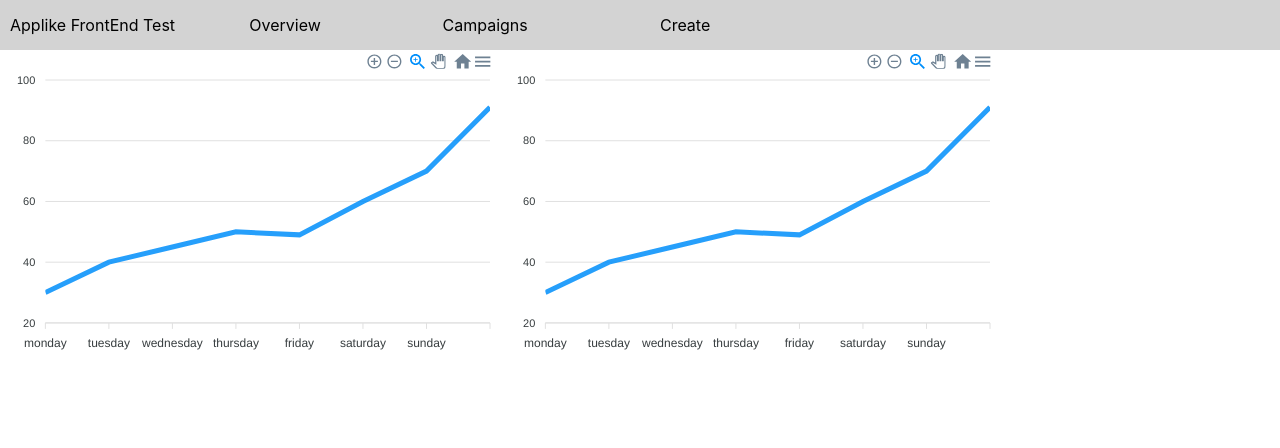
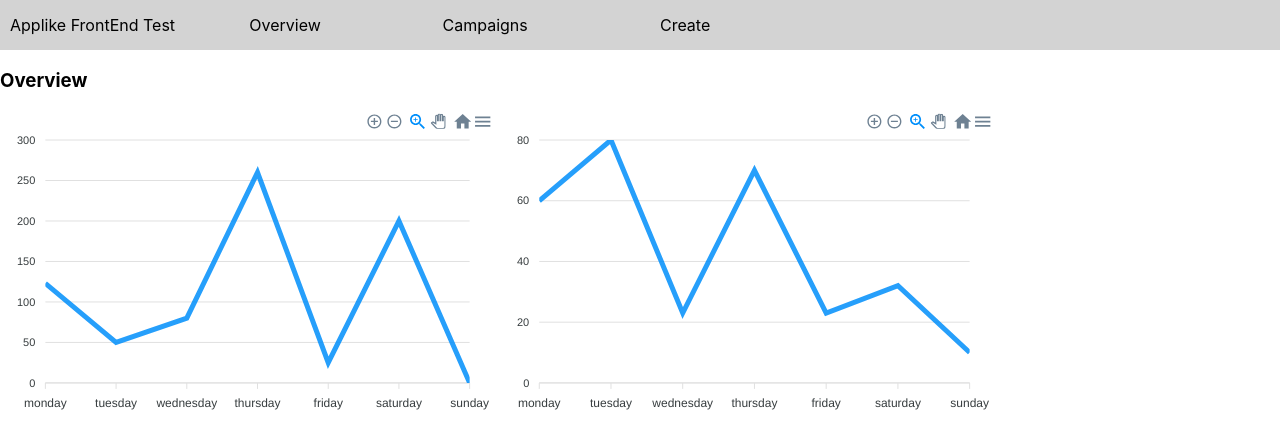
Before and after one commit to rscharfer/alike_codechallenge, a React (Create React App) app: page / in a window 1280 px wide. Shown: the top 448 px of the page. Built offline with nearby package versions, Linux system fonts and the light colour scheme.

Commit message:
tons of changes

```diff
--- a/src/App.css
+++ b/src/App.css
@@ -1,23 +1,24 @@
 /* crap css solution - use styled components or modular CSS */
 
+.overviewWrapper {
+  display: flex;
+}
 
 nav {
-  display:flex;
+  display: flex;
   flex-direction: row;
   align-items: center;
   background-color: lightgray;
+  margin-bottom: 10px;
 }
-
 
 nav > div {
   padding-left: 10px;
   padding-right: 10px;
 }
 
-
-
 .navigationList {
-  display:flex;
+  display: flex;
   flex-direction: row;
   margin: 0;
   padding: 0;
@@ -29,13 +30,12 @@ nav > div {
   text-align: center;
   /* give list item height which pushes up the height  */
   line-height: 50px;
-   /* remove the list style from the list items */
+  /* remove the list style from the list items */
   list-style: none;
   /* make it look like a button  */
   cursor: pointer;
-
 }
 
-.navigationList > li:hover{
+.navigationList > li:hover {
   background-color: darkgray;
 }
--- a/src/App.js
+++ b/src/App.js
@@ -1,65 +1,86 @@
-import React, { Fragment, useState, useReducer } from 'react';
-import Navigation from './Navigation'
-import Overview from './Overview'
-import Campaigns from './Campaigns'
-import Create from './Create'
+import React, { Fragment, useState, useReducer } from "react";
+import Navigation from "./Navigation";
+import Overview from "./Overview";
+import Campaigns from "./Campaigns";
+import Create from "./Create";
 
+// tests
+// styled components
+// type script
+// start a portfolio site
+// write marcel
 
+import "./App.css";
 
-import './App.css';
-
+const withHeader = (Component) => (props) => {
+  return (
+    <section>
+      <h3>{Component.name}</h3>
+      <Component {...props} />
+    </section>
+  );
+};
 
 const campaignReducer = (state, action) => {
-  switch(action.type){
-    case 'createCampaign' : {
-      return {... state, [action.payload.name] : {
-        installData: action.payload.installData,
-        revenueData: action.payload.revenueData
-      }}
+  switch (action.type) {
+    case "createCampaign": {
+      return {
+        ...state,
+        [action.payload.name]: {
+          installData: action.payload.installData,
+          revenueData: action.payload.revenueData,
+        },
+      };
     }
     default:
-      return state
+      return state;
   }
-}
+};
+//
 
 const initState = {
-  'campaign 1' : {
-    installData: [3],
-    revenueData: [4],
+  "campaign 1": {
+    installData: [0, 123, 50, 80, 260, 25, 200],
+    revenueData: [10, 60, 80, 23, 70, 23, 32],
   },
-  'campaign 2' : {
-    installData: [5],
-    revenueData: [6],
-  }
-}
+  "campaign 2": {
+    installData: [123, 50, 80, 260, 25, 200, 0],
+    revenueData: [60, 80, 23, 70, 23, 32, 10],
+  },
+};
 
 function App() {
-  const [currentView, setCurrentView] = useState('overview')
-  const [ campaignStore, dispatch ] = useReducer(campaignReducer, initState)
+  const [currentView, setCurrentView] = useState("overview");
+  const [campaignStore, dispatch] = useReducer(campaignReducer, initState);
 
-  const selectCampaignData = campaign => campaignStore[campaign]
+  const selectCampaignData = (campaign) => campaignStore[campaign];
 
-
+  const OverviewWithHeader = withHeader(Overview);
+  const CampaignsWithHeader = withHeader(Campaigns);
+  const CreateWithHeader = withHeader(Create);
 
   return (
     <Fragment>
-      <Navigation onNavChange = {setCurrentView}/>
-      {(function() {
+      <Navigation onNavChange={setCurrentView} />
+      {(function () {
         switch (currentView) {
-          case 'overview':
-            return <Overview thisWeeksData={selectCampaignData('campaign 2')}/>;
-            // return <div>hello</div>
-          case 'campaigns':
-            return <Campaigns campaignStore={campaignStore}/>;
-          case 'create':
-           return <Create dispatch={dispatch}/>;
-           // return <div>thscüss</div>
+          case "overview":
+            // a week corresponds to a new campaign
+            return (
+              <OverviewWithHeader
+                weeksData={selectCampaignData("campaign 2")}
+              />
+            );
+          case "campaigns":
+            return <CampaignsWithHeader campaignStore={campaignStore} />;
+          case "create":
+            return <CreateWithHeader dispatch={dispatch} />;
           default:
             return null;
-      }
-  })()}
+        }
+      })()}
     </Fragment>
-  )
+  );
 }
 
 export default App;
--- a/src/Campaigns.js
+++ b/src/Campaigns.js
@@ -1,22 +1,20 @@
-import React, { Fragment, useState } from 'react';
+import React, { Fragment, useState } from "react";
+import LineGraph from "./LineGraph";
 
-
-
-export default function Campaigns({ campaignStore }){
-  const [view, setView] = useState('campaign 1');
-  const campaigns = Object.keys(campaignStore)
+export default function Campaigns({ campaignStore }) {
+  const [view, setView] = useState("campaign 1");
+  const campaigns = Object.keys(campaignStore);
+  // TODO: Proptypes! Typesecropt
   return (
     <Fragment>
-      <select onChange={e => setView(e.target.value)}>
-        { campaigns.map( campaign =>
-          <option
-            key={campaign}
-            value={campaign}>
-              {campaign}
+      <select onChange={(e) => setView(e.target.value)}>
+        {campaigns.map((campaign) => (
+          <option key={campaign} value={campaign}>
+            {campaign}
           </option>
-        )}
+        ))}
       </select>
-      {/* <LineGraph max={null} min={null} lines={null} name={campaign}/> */}
-      </Fragment>
-  )
+      <LineGraph yaxis="installs" data={campaignStore[view].installData} />
+    </Fragment>
+  );
 }
--- a/src/Create.js
+++ b/src/Create.js
@@ -2,7 +2,6 @@ import React, { useState, Fragment } from 'react';
 
 
 export default function Create({ dispatch }){
-  const [ view, setView ] = useState('campaign 1')
   const [ textValue, setTextValue] = useState('')
   return (
     <Fragment>
@@ -13,8 +12,8 @@ export default function Create({ dispatch }){
             type: 'createCampaign',
             payload: {
               name : textValue,
-              revenueData: null,
-              installData: null
+              revenueData: [],
+              installData: []
             }})
           setTextValue('')
         }}>
--- a/src/LineGraph.js
+++ b/src/LineGraph.js
@@ -12,6 +12,7 @@ const options = {
 
 
 export default function LineGraph({ yaxis, data }){
+  console.log('data shown here', data);
 
   const series = [
     { name : yaxis, data},
--- a/src/Overview.js
+++ b/src/Overview.js
@@ -1,13 +1,11 @@
-import React, { Fragment } from 'react';
-import LineGraph from './LineGraph';
+import React from "react";
+import LineGraph from "./LineGraph";
 
-
-
-export default function Overview({ thisWeeksData }){
+export default function Overview({ weeksData }) {
   return (
-    <div style={{display: 'flex'}}>
-       <LineGraph yaxis='installs' data={[30, 40, 45, 50, 49, 60, 70, 91]}/>
-       <LineGraph yaxis='revenue' data={[30, 40, 45, 50, 49, 60, 70, 91]}/>
+    <div className="overviewWrapper">
+      <LineGraph yaxis="installs" data={weeksData.installData} />
+      <LineGraph yaxis="revenue" data={weeksData.revenueData} />
     </div>
-  )
+  );
 }
```
Also changed, not shown: src/Navigation.js (+7 -8 lines), 1 other file (tests, documents, lock files or other folders).
